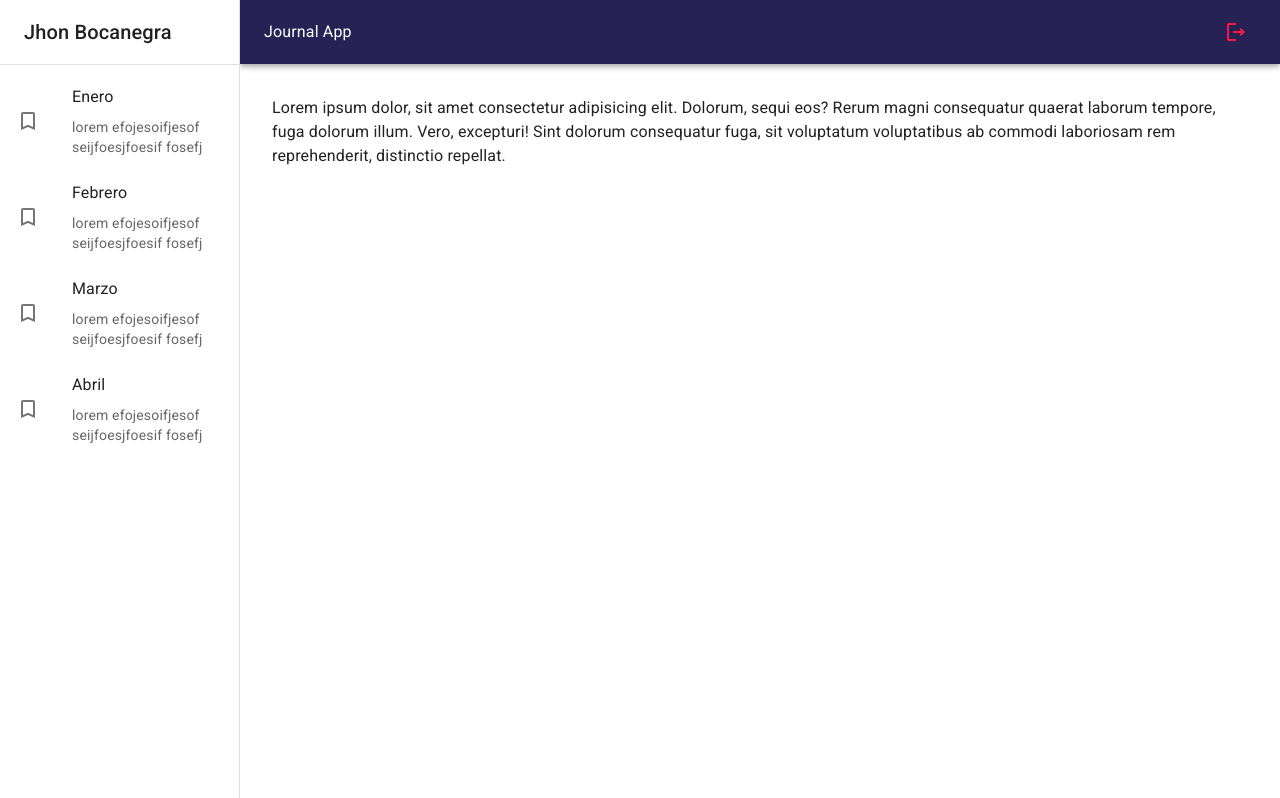
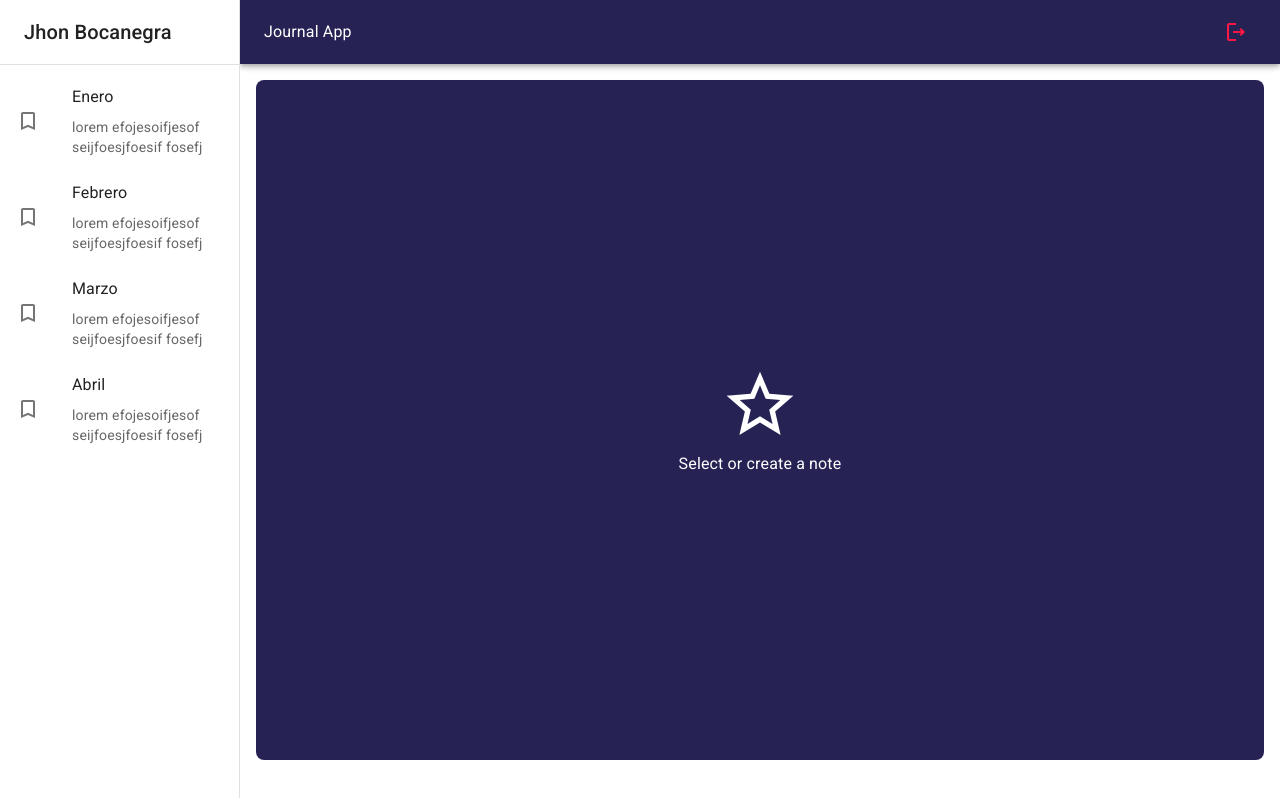
Before and after one commit to JhonEduard26/journal-app, a React (Vite) app: page / in a window 1280 px wide. Built offline with nearby package versions, Linux system fonts and the light colour scheme.

Commit message:
[ADD] nothing-selected-view

```diff
--- a/src/journal/layout/JournalLayout.jsx
+++ b/src/journal/layout/JournalLayout.jsx
@@ -15,7 +15,7 @@ export const JournalLayout = ({ children }) => {
       {/* sidebar */}
       <SideBar drawerWidth={drawerWidth} />
 
-      <Box component="main" sx={{ flexGrow: 1, p: 4 }}>
+      <Box component="main" sx={{ flexGrow: 1, p: 2 }}>
         {/* toolbar */}
 
         <Toolbar />
--- a/src/journal/pages/JournalPage.jsx
+++ b/src/journal/pages/JournalPage.jsx
@@ -1,10 +1,12 @@
 import { Typography } from '@mui/material'
 import { JournalLayout } from '../layout/JournalLayout'
+import { NothingSelectedView } from '../views'
 
 export const JournalPage = () => {
   return (
     <JournalLayout>
-      <Typography>Lorem ipsum dolor, sit amet consectetur adipisicing elit. Dolorum, sequi eos? Rerum magni consequatur quaerat laborum tempore, fuga dolorum illum. Vero, excepturi! Sint dolorum consequatur fuga, sit voluptatum voluptatibus ab commodi laboriosam rem reprehenderit, distinctio repellat.</Typography>
+      {/* <Typography>Lorem ipsum dolor, sit amet consectetur adipisicing elit. Dolorum, sequi eos? Rerum magni consequatur quaerat laborum tempore, fuga dolorum illum. Vero, excepturi! Sint dolorum consequatur fuga, sit voluptatum voluptatibus ab commodi laboriosam rem reprehenderit, distinctio repellat.</Typography> */}
+      <NothingSelectedView />
     </JournalLayout>
   )
 }
--- /dev/null
+++ b/src/journal/views/NothingSelectedView.jsx
@@ -0,0 +1,29 @@
+import StarOutline from '@mui/icons-material/StarOutline'
+import { Grid, Typography } from '@mui/material'
+
+export const NothingSelectedView = () => {
+  return (
+    <Grid
+      container
+      direction="column"
+      alignItems="center"
+      justifyContent="center"
+      spacing={0}
+      sx={{
+        minHeight: 'calc(100vh - 120px)',
+        backgroundColor: 'primary.main',
+        borderRadius: 2,
+      }}
+    >
+      <Grid item xs={12}>
+        <StarOutline sx={{ fontSize: 80, color: 'white' }} />
+      </Grid>
+
+      <Grid item xs={12}>
+        <Typography sx={{ color: 'white' }}>
+          Select or create a note
+        </Typography>
+      </Grid>
+    </Grid>
+  )
+}
--- /dev/null
+++ b/src/journal/views/index.js
@@ -0,0 +1 @@
+export * from './NothingSelectedView'
```
